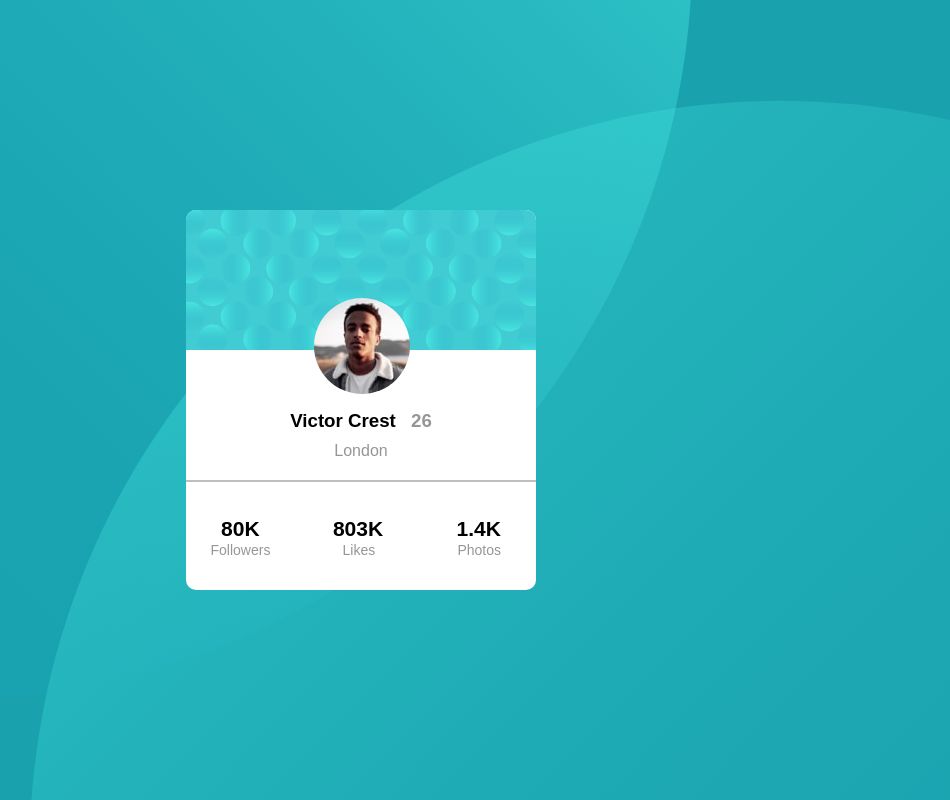
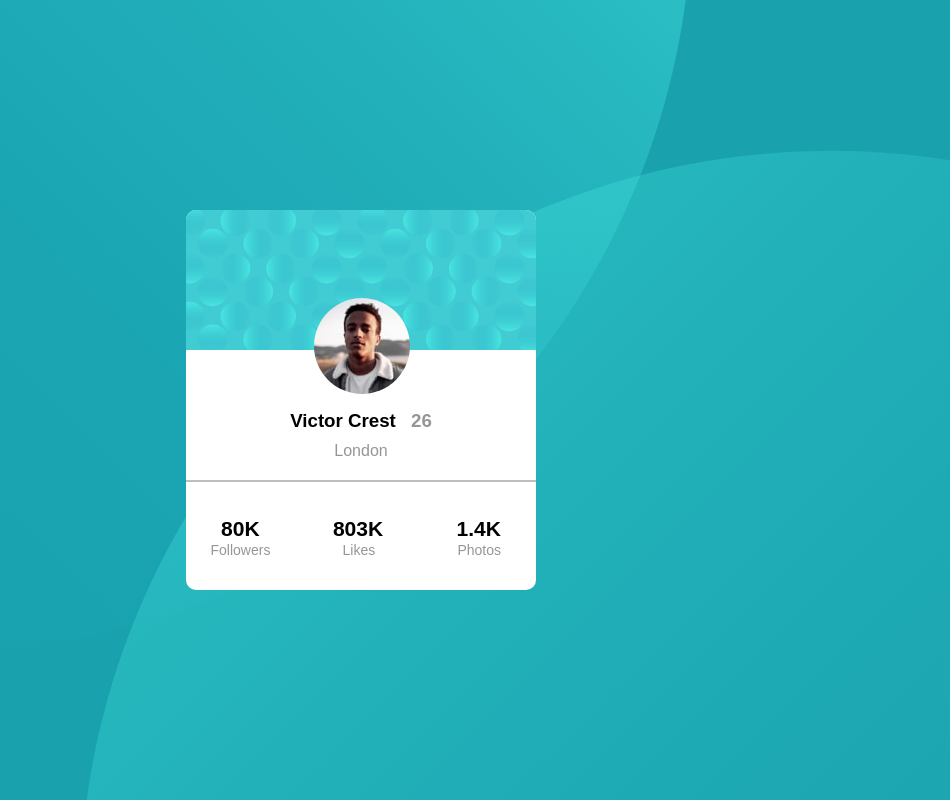
Before and after one commit to bharathikannansambasivam/Profile-card-component, a plain HTML site: page index.html in a window 1536 px wide. Shown: the whole page, without its empty margins (407-1357 px from the left). Drawn offline with Linux system fonts and the light colour scheme.

Commit message:
first commit

```diff
--- a/style.css
+++ b/style.css
@@ -112,15 +112,15 @@ span {
     .top-bg {
         height: 1500px;
         width: 1500px;
-        top: -800px;
+        top: -850px;
         left: -400px;
     }
 
     .bottom-bg {
         height: 1500px;
         width: 1500px;
-        bottom: -800px;
-        right: -400px;
+        bottom: -850px;
+        right: -450px;
     }
 }
 @media(max-width:480px) {
```
